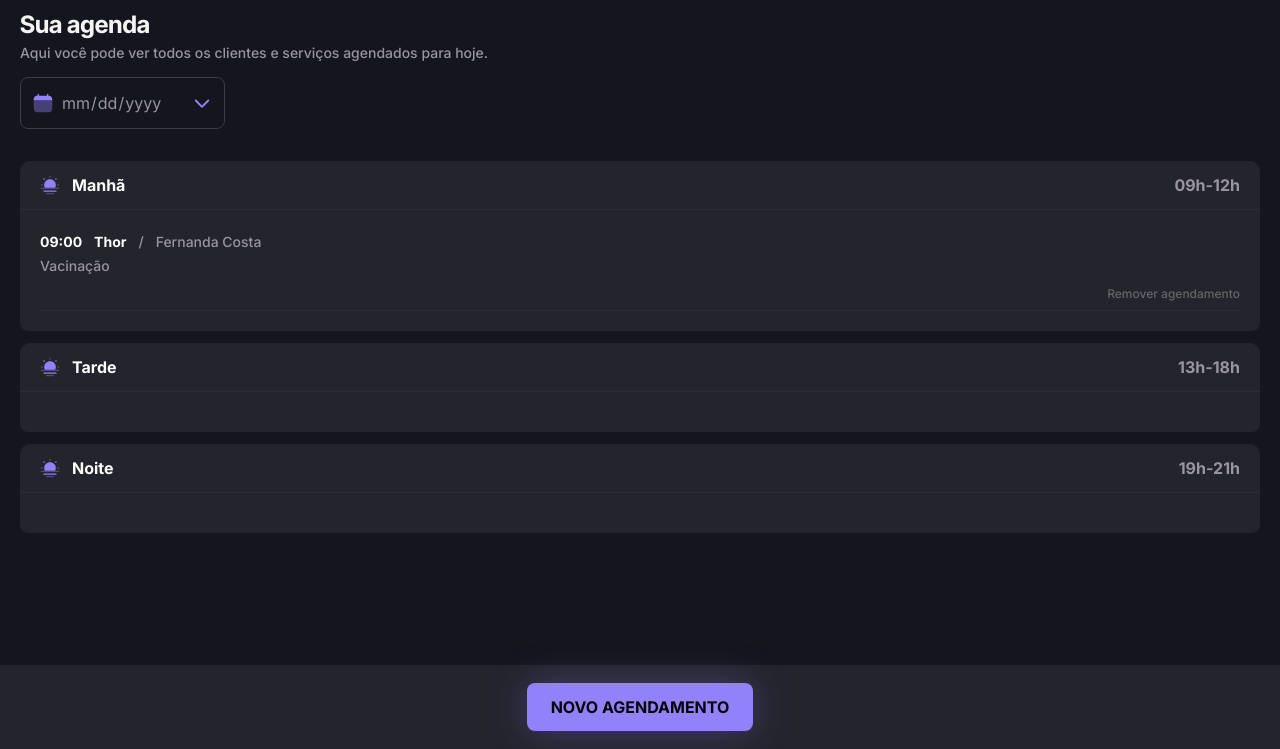
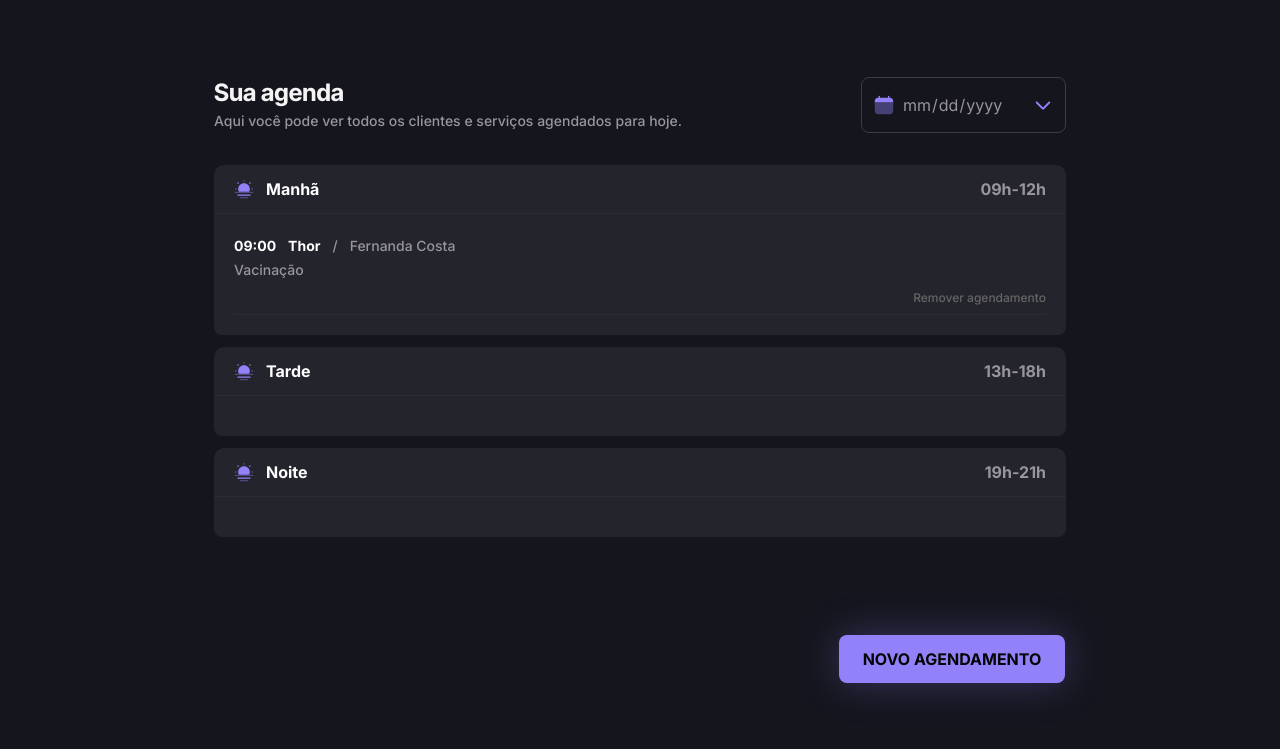
Before and after one commit to macedocmateus/mundo-pet, a plain HTML site: page index.html in a window 1280 px wide. Shown: the part 51-800 px from the top of the page. Drawn offline with Linux system fonts and the light colour scheme; a web font is replaced by a local one.

Commit message:
rebooting responsivity

```diff
--- a/index.html
+++ b/index.html
@@ -25,11 +25,11 @@
                     <h1>Sua agenda</h1>
                     <p>Aqui você pode ver todos os clientes e serviços agendados para hoje.</p>
                 </div>
-                <div class="schedule-search">
+                <label for="filter-date" class="schedule-search">
                     <img src="./assets/calendar.svg" alt="Ícone de calendário">
                     <input type="date" class="filter-date" id="filter-date" placeholder="teste">
                     <img src="./assets/arrow-down.svg" alt="ícone de uma seta apontando para baixo">
-                </div>
+                </label>
             </div>
 
             <div class="schedule-list" id="schedule-list">
--- a/style.css
+++ b/style.css
@@ -110,6 +110,7 @@ main {
     padding: 0.75rem;
     display: flex;
     justify-content: space-between;
+    align-items: center;
     gap: 0.5rem;
     overflow: hidden;
     position: relative;
@@ -123,6 +124,11 @@ main {
     }
 }
 
+.schedule-search img {
+    width: 1.25rem;
+    height: 1.25rem;
+}
+
 .filter-date {
     font: 400 1rem/1.5rem 'Inter', sans-serif;
     color: var(--content-secondary);
@@ -132,9 +138,11 @@ main {
 ::-webkit-calendar-picker-indicator {
     background-color: blue;
     width: 100%;
+    height: 100%;
     position: absolute;
     opacity: 0;
     left: 0;
+    cursor: pointer;
 }
 
 .schedule-list {
@@ -239,8 +247,27 @@ main {
     }
 }
 
-@media(width >= 48rem) {
+@media(width >= 53.25rem) {
+    main {
+        padding: 5rem;
+        flex: 0;
+    }
+
+    .main-layout {
+        max-width: 53.25rem;
+        margin: 0 auto;
+    }
+
+    .main-header {
+        flex-direction: row;
+        justify-content: space-between;
+    }
 }
 
-@media(width >= 67.875rem) {
+@media(width >= 64rem) {
+    .wrapper-button {
+        background-color: transparent;
+        text-align: center;
+        margin-left: 39rem;
+    }
 }
```
